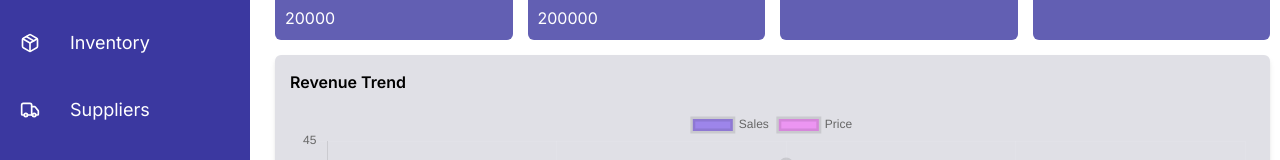
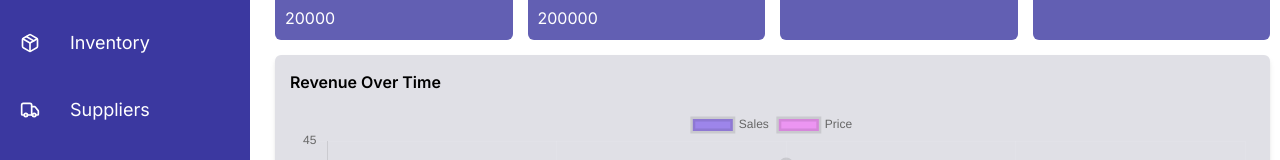
Before and after one commit to FA-ghost/Sales-Tracker-Frontend, a React (Vite) app: page / in a window 1280 px wide. Shown: the part 169-329 px from the top of the page. Built offline with nearby package versions, Linux system fonts and the light colour scheme.

Commit message:
refactor: update names of graphs

```diff
--- a/src/pages/Home.jsx
+++ b/src/pages/Home.jsx
@@ -111,7 +111,7 @@ function Home(){
 
                         {/* Revenue Trend Chart */}
                         <div className="flex flex-col gap-[5px] shadow-md p-[15px] rounded-md bg-[#E0E0E6] min-h-[500px]">
-                            <span className="font-semibold">Revenue Trend</span>
+                            <span className="font-semibold">Revenue Over Time</span>
                             <div className="flex-1 min-h-0">
                                 <LineGraph key={`line-${chartKey}`} data={dummyData2} />
                             </div>
@@ -120,7 +120,7 @@ function Home(){
                         {/* Bottom Charts - Side by Side */}
                         <div className="flex gap-[15px] min-h-[400px]">
                             <div className="flex flex-col gap-[5px] flex-1 p-[15px] rounded-md bg-[#E0E0E6] min-h-0">
-                                <span className="font-semibold">Revenue vs Orders</span>
+                                <span className="font-semibold">Revenue & Orders by Year</span>
                                 <div className="flex-1 min-h-0">
                                     <BarGraph key={`bar1-${chartKey}`} data={dummyData} />
                                 </div>
```
